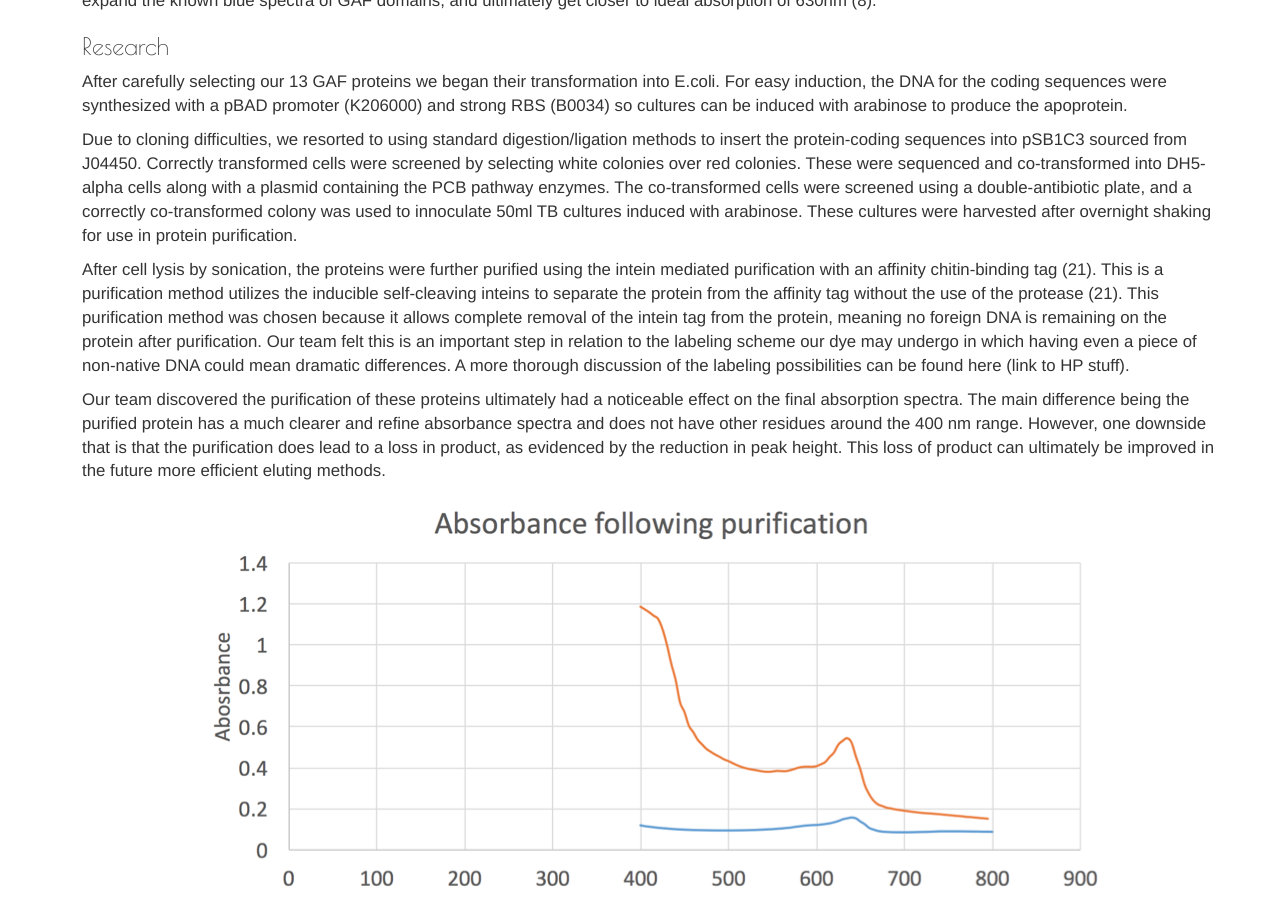
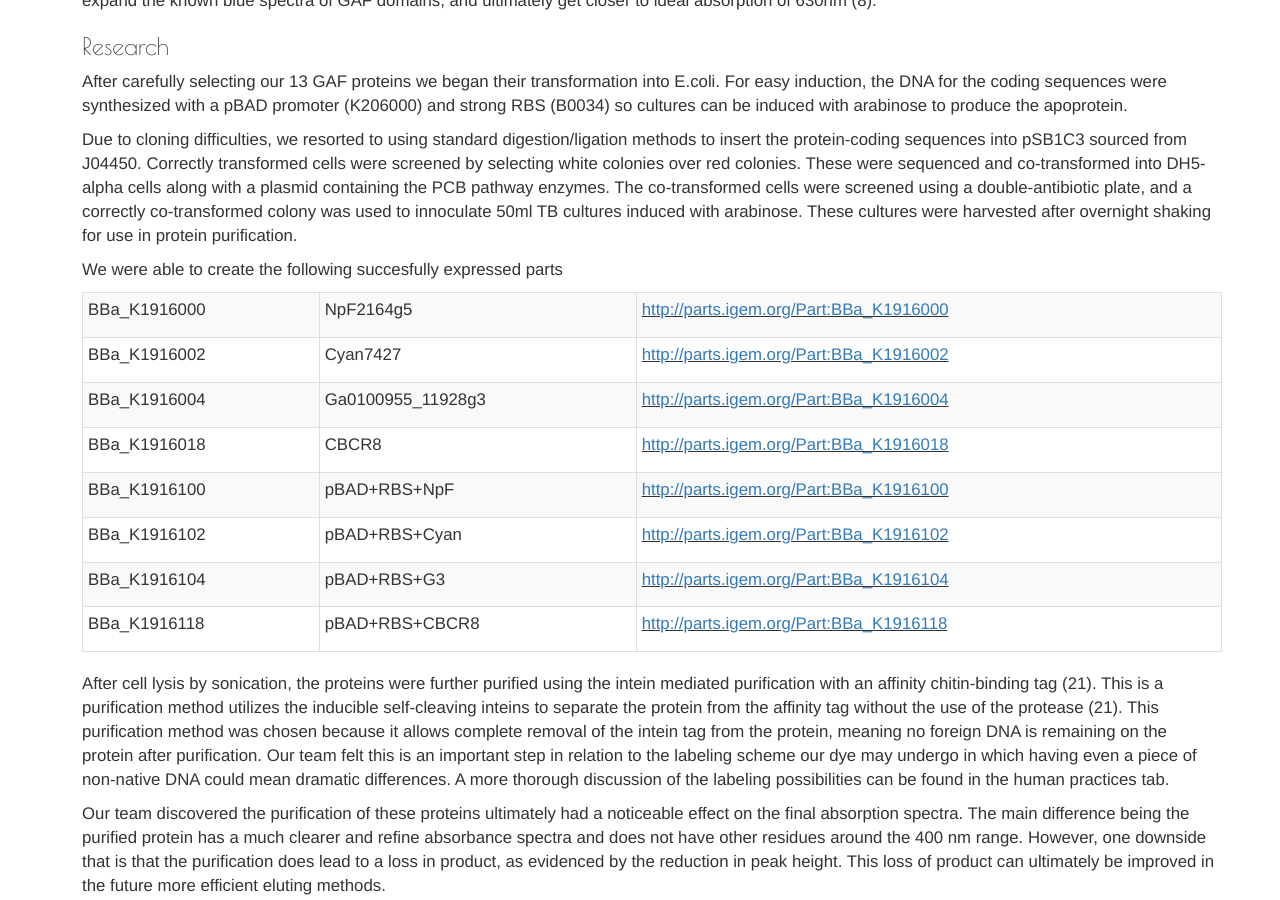
Before and after one commit to UCDiGEM2016/UCDiGEM2016.io, a Jekyll site: the page built from novel.html, in a window 1280 px wide and 900 px high, scrolled down 659 px. Built offline with Jekyll 4.4.1, drawn with Linux system fonts in a browser that asks for light colours; nearby versions of some CDN libraries; library files that are not in the unit come from our copies.

Commit message:
oawebguohuh

```diff
--- a/novel.html
+++ b/novel.html
@@ -18,7 +18,100 @@ title: Novel Expression
 			<h3>Research</h3>
 			<p>After carefully selecting our 13 GAF proteins we began their transformation into E.coli. For easy induction, the DNA for the coding sequences were synthesized with a pBAD promoter (K206000) and strong RBS (B0034) so cultures can be induced with arabinose to produce the apoprotein.</p>
 			<p>Due to cloning difficulties, we resorted to using standard digestion/ligation methods to insert the protein-coding sequences into pSB1C3 sourced from J04450. Correctly transformed cells were screened by selecting white colonies over red colonies. These were sequenced and co-transformed into DH5-alpha cells along with a plasmid containing the PCB pathway enzymes. The co-transformed cells were screened using a double-antibiotic plate, and a correctly co-transformed colony was used to innoculate 50ml TB cultures induced with arabinose. These cultures were harvested after overnight shaking for use in protein purification.</p>
-			<p>After cell lysis by sonication, the proteins were further purified using the intein mediated purification with an affinity chitin-binding tag (21). This is a purification method utilizes the inducible self-cleaving inteins to separate the protein from the affinity tag without the use of the protease (21). This purification method was chosen because it allows complete removal of the intein tag from the protein, meaning no foreign DNA is remaining on the protein after purification. Our team felt this is an important step in relation to the labeling scheme our dye may undergo in which having even a piece of non-native DNA could mean dramatic differences. A more thorough discussion of the labeling possibilities can be found here (link to HP stuff).</p>
+			<p>We were able to create the following succesfully expressed parts</p>
+			<table class = "table table-condensed table-bordered table-striped">
+			<tbody>
+			<tr>
+			<td>
+			<p>BBa_K1916000</p>
+			</td>
+			<td>
+			<p>NpF2164g5</p>
+			</td>
+			<td>
+			<p><u><a href="http://parts.igem.org/Part:BBa_K1916000">http://parts.igem.org/Part:BBa_K1916000</a></u></p>
+			</td>
+			</tr>
+			<tr>
+			<td>
+			<p>BBa_K1916002</p>
+			</td>
+			<td>
+			<p>Cyan7427</p>
+			</td>
+			<td>
+			<p><u><a href="http://parts.igem.org/Part:BBa_K1916002">http://parts.igem.org/Part:BBa_K1916002</a></u></p>
+			</td>
+			</tr>
+			<tr>
+			<td>
+			<p>BBa_K1916004</p>
+			</td>
+			<td>
+			<p>Ga0100955_11928g3</p>
+			</td>
+			<td>
+			<p><u><a href="http://parts.igem.org/Part:BBa_K1916004">http://parts.igem.org/Part:BBa_K1916004</a></u></p>
+			</td>
+			</tr>
+			<tr>
+			<td>
+			<p>BBa_K1916018</p>
+			</td>
+			<td>
+			<p>CBCR8</p>
+			</td>
+			<td>
+			<p><u><a href="http://parts.igem.org/Part:BBa_K1916018">http://parts.igem.org/Part:BBa_K1916018</a></u></p>
+			</td>
+			</tr>
+			<tr>
+			<td>
+			<p>BBa_K1916100</p>
+			</td>
+			<td>
+			<p>pBAD+RBS+NpF</p>
+			</td>
+			<td>
+			<p><u><a href="http://parts.igem.org/Part:BBa_K1916100">http://parts.igem.org/Part:BBa_K1916100</a></u></p>
+			</td>
+			</tr>
+			<tr>
+			<td>
+			<p>BBa_K1916102</p>
+			</td>
+			<td>
+			<p>pBAD+RBS+Cyan</p>
+			</td>
+			<td>
+			<p><u><a href="http://parts.igem.org/Part:BBa_K1916102">http://parts.igem.org/Part:BBa_K1916102</a></u></p>
+			</td>
+			</tr>
+			<tr>
+			<td>
+			<p>BBa_K1916104</p>
+			</td>
+			<td>
+			<p>pBAD+RBS+G3</p>
+			</td>
+			<td>
+			<p><u><a href="http://parts.igem.org/Part:BBa_K1916104">http://parts.igem.org/Part:BBa_K1916104</a></u></p>
+			</td>
+			</tr>
+			<tr>
+			<td>
+			<p>BBa_K1916118</p>
+			</td>
+			<td>
+			<p>pBAD+RBS+CBCR8</p>
+			</td>
+			<td>
+			<p><u><a href="http://parts.igem.org/Part:BBa_K1916118">http://parts.igem.org/Part:BBa_K1916118</a></u></p>
+			</td>
+			</tr>
+			</tbody>
+			</table>
+			<p>After cell lysis by sonication, the proteins were further purified using the intein mediated purification with an affinity chitin-binding tag (21). This is a purification method utilizes the inducible self-cleaving inteins to separate the protein from the affinity tag without the use of the protease (21). This purification method was chosen because it allows complete removal of the intein tag from the protein, meaning no foreign DNA is remaining on the protein after purification. Our team felt this is an important step in relation to the labeling scheme our dye may undergo in which having even a piece of non-native DNA could mean dramatic differences. A more thorough discussion of the labeling possibilities can be found in the human practices tab.</p>
 			<p>Our team discovered the purification of these proteins ultimately had a noticeable effect on the final absorption spectra. The main difference being the purified protein has a much clearer and refine absorbance spectra and does not have other residues around the 400 nm range. However, one downside that is that the purification does lead to a loss in product, as evidenced by the reduction in peak height. This loss of product can ultimately be improved in the future more efficient eluting methods.</p>
 			<div class="centered"><img src="pictures/UCD16_novel1.png" alt=""></div>
 			<p>After purification the spectra of all the novel GAF domains and Blue #1 were examined for comparison. _____ conclusions based on what happens.</p>
```
Also changed, not shown: _posts/2016-08-31-Absorbance.markdown (added, +17 -0 lines), _posts/2016-08-31-Chitin_Reuse.markdown (added, +21 -0 lines), _posts/2016-08-31-Protein_Pure.markdown (added, +64 -0 lines).
